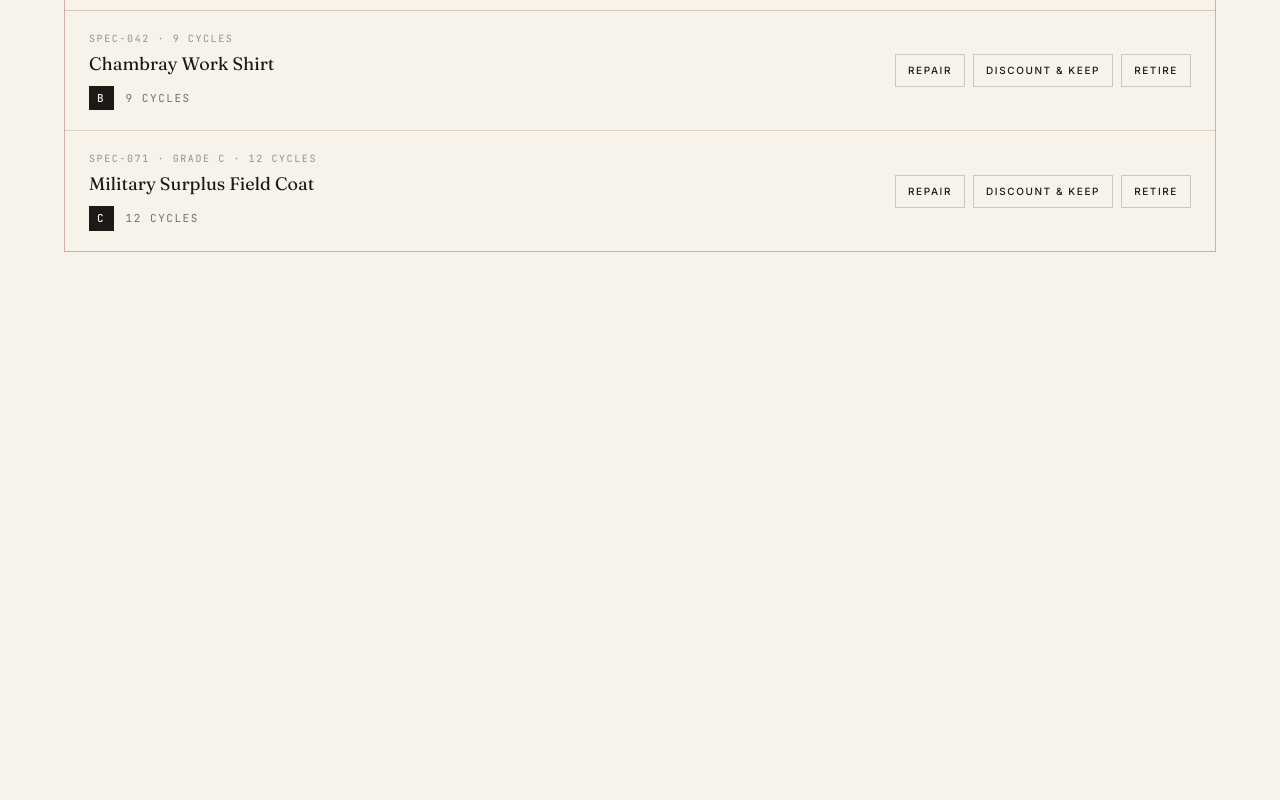
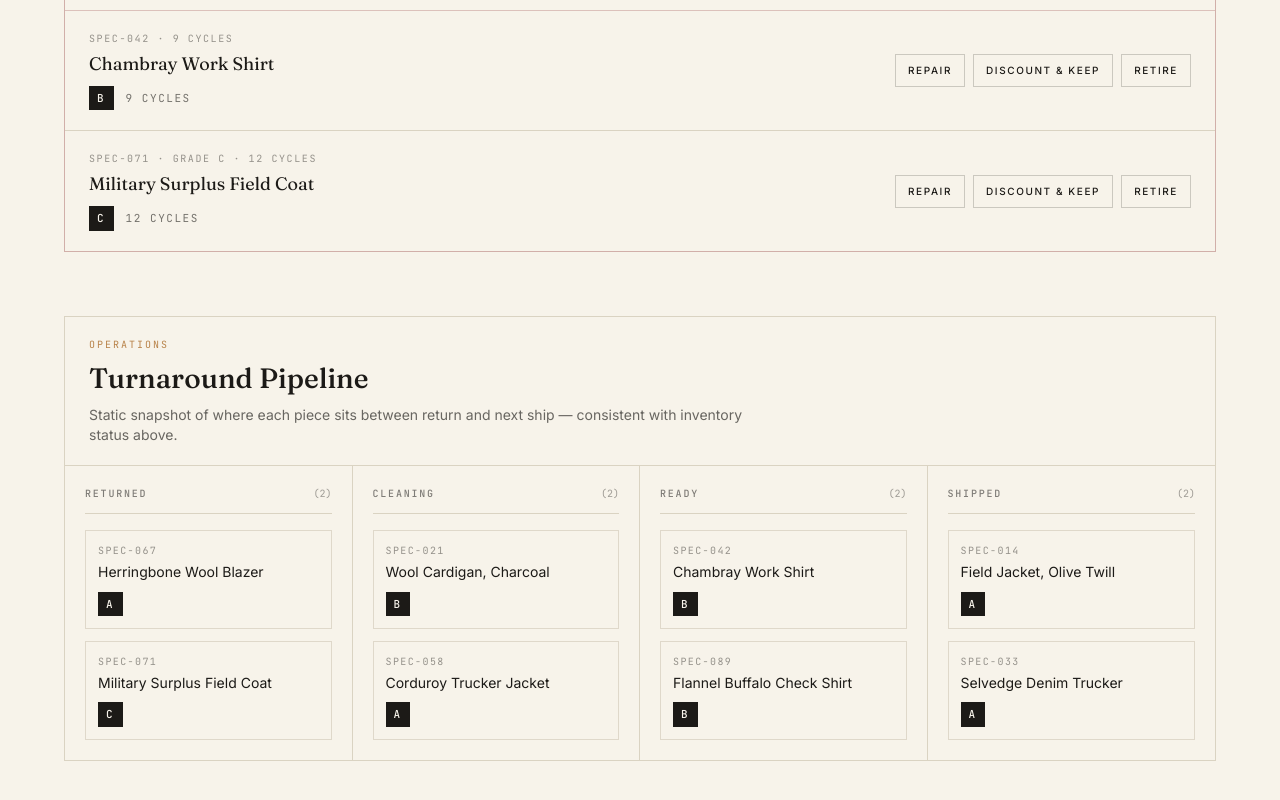
Before and after one commit to danielsernab90/vintage_wardrobe, a Next.js app: page /admin in a window 1280 px wide. Shown: the part 1088-1888 px from the top of the page. Before the commit the page ends 1420 px from the top, so only its background shows below. Built offline with nearby package versions, Linux system fonts and the light colour scheme.

Commit message:
Add Cleaning/Turnaround Pipeline to Admin Dashboard

```diff
--- a/src/components/InventoryDashboard.tsx
+++ b/src/components/InventoryDashboard.tsx
@@ -4,6 +4,7 @@ import { useMemo, useState } from "react";
 import Link from "next/link";
 import { ConditionGradeTag } from "@/components/ConditionGradeTag";
 import { DecisionQueue } from "@/components/DecisionQueue";
+import { TurnaroundPipeline } from "@/components/TurnaroundPipeline";
 import {
   getInventoryStats,
   inventory,
@@ -38,7 +39,9 @@ const gradeRank: Record<string, number> = {
 const statusRank: Record<InventoryStatus, number> = {
   "In Rotation": 1,
   Cleaning: 2,
-  Retired: 3,
+  Ready: 3,
+  Returned: 4,
+  Retired: 5,
 };
 
 function formatAverageMargin(value: number) {
@@ -117,6 +120,10 @@ function statusTone(status: InventoryStatus) {
       return "text-bottle";
     case "Cleaning":
       return "text-brass";
+    case "Ready":
+      return "text-ink/70";
+    case "Returned":
+      return "text-ink/55";
     case "Retired":
       return "text-ink/45";
   }
@@ -238,6 +245,7 @@ export function InventoryDashboard() {
         </div>
 
         <DecisionQueue />
+        <TurnaroundPipeline />
       </div>
     </section>
   );
--- /dev/null
+++ b/src/components/TurnaroundPipeline.tsx
@@ -0,0 +1,85 @@
+import Link from "next/link";
+import { ConditionGradeTag } from "@/components/ConditionGradeTag";
+import {
+  getPipelineBoard,
+  PIPELINE_STAGES,
+  type PipelineStage,
+} from "@/data/inventory";
+
+export function TurnaroundPipeline() {
+  const board = getPipelineBoard();
+
+  return (
+    <section className="mt-14 border border-parchment md:mt-16">
+      <div className="border-b border-parchment px-5 py-5 md:px-6">
+        <p className="font-mono text-[10px] uppercase tracking-[0.2em] text-brass">
+          Operations
+        </p>
+        <h2 className="mt-2 font-display text-2xl font-medium text-ink md:text-[1.75rem]">
+          Turnaround Pipeline
+        </h2>
+        <p className="mt-2 max-w-2xl font-sans text-sm text-ink/65">
+          Static snapshot of where each piece sits between return and next ship —
+          consistent with inventory status above.
+        </p>
+      </div>
+
+      <div className="grid grid-cols-1 md:grid-cols-2 lg:grid-cols-4">
+        {PIPELINE_STAGES.map((stage, index) => (
+          <PipelineColumn
+            key={stage}
+            stage={stage}
+            items={board[stage]}
+            showDivider={index < PIPELINE_STAGES.length - 1}
+          />
+        ))}
+      </div>
+    </section>
+  );
+}
+
+function PipelineColumn({
+  stage,
+  items,
+  showDivider,
+}: {
+  stage: PipelineStage;
+  items: ReturnType<typeof getPipelineBoard>[PipelineStage];
+  showDivider: boolean;
+}) {
+  return (
+    <div
+      className={`px-4 py-5 md:px-5 ${
+        showDivider ? "border-b border-parchment lg:border-b-0 lg:border-r" : ""
+      }`}
+    >
+      <div className="flex items-baseline justify-between gap-2 border-b border-parchment pb-3">
+        <h3 className="font-mono text-[10px] font-medium uppercase tracking-[0.18em] text-ink/55">
+          {stage}
+        </h3>
+        <span className="font-mono text-[10px] tabular-nums text-ink/40">
+          ({items.length})
+        </span>
+      </div>
+
+      <ul className="mt-4 space-y-3">
+        {items.map((item) => (
+          <li key={item.id} className="border border-parchment/80 bg-paper p-3">
+            <p className="font-mono text-[10px] uppercase tracking-[0.14em] text-ink/45">
+              {item.id}
+            </p>
+            <Link
+              href={`/item/${item.id}`}
+              className="mt-1 block font-sans text-sm leading-snug text-ink transition-opacity hover:opacity-70"
+            >
+              {item.name}
+            </Link>
+            <div className="mt-2">
+              <ConditionGradeTag grade={item.grade} />
+            </div>
+          </li>
+        ))}
+      </ul>
+    </div>
+  );
+}
--- a/src/data/inventory.ts
+++ b/src/data/inventory.ts
@@ -1,6 +1,13 @@
 import { garments, type Garment } from "./garments";
 
-export type InventoryStatus = "In Rotation" | "Cleaning" | "Retired";
+export type InventoryStatus =
+  | "In Rotation"
+  | "Cleaning"
+  | "Ready"
+  | "Returned"
+  | "Retired";
+
+export type PipelineStage = "Returned" | "Cleaning" | "Ready" | "Shipped";
 
 export type InventoryItem = Garment & {
   status: InventoryStatus;
@@ -8,16 +15,22 @@ export type InventoryItem = Garment & {
   margin: number;
 };
 
-/** Demo inventory overlay — status is mock-only, not on the garment catalog. */
+/**
+ * Status assignment is consistent with turnaround pipeline:
+ * Returned/Retired → Returned column
+ * Cleaning → Cleaning
+ * Ready → Ready
+ * In Rotation → Shipped
+ */
 const statusById: Record<string, InventoryStatus> = {
   "SPEC-014": "In Rotation",
   "SPEC-021": "Cleaning",
   "SPEC-033": "In Rotation",
-  "SPEC-042": "In Rotation",
+  "SPEC-042": "Ready",
   "SPEC-058": "Cleaning",
-  "SPEC-067": "In Rotation",
+  "SPEC-067": "Returned",
   "SPEC-071": "Retired",
-  "SPEC-089": "In Rotation",
+  "SPEC-089": "Ready",
 };
 
 /** Mock cost/cycle reflecting cleaning + wear/write-off risk. */
@@ -33,6 +46,27 @@ const costById: Record<string, number> = {
 };
 
 export const THIN_MARGIN_THRESHOLD = 10;
+
+export const PIPELINE_STAGES: PipelineStage[] = [
+  "Returned",
+  "Cleaning",
+  "Ready",
+  "Shipped",
+];
+
+export function statusToPipelineStage(status: InventoryStatus): PipelineStage {
+  switch (status) {
+    case "Returned":
+    case "Retired":
+      return "Returned";
+    case "Cleaning":
+      return "Cleaning";
+    case "Ready":
+      return "Ready";
+    case "In Rotation":
+      return "Shipped";
+  }
+}
 
 export const inventory: InventoryItem[] = garments.map((garment) => {
   const costPerCycle = costById[garment.id] ?? 0;
@@ -59,6 +93,18 @@ export function getInventoryStats(items: InventoryItem[] = inventory) {
   };
 }
 
+export function getPipelineBoard(items: InventoryItem[] = inventory) {
+  const columns = Object.fromEntries(
+    PIPELINE_STAGES.map((stage) => [stage, [] as InventoryItem[]]),
+  ) as Record<PipelineStage, InventoryItem[]>;
+
+  for (const item of items) {
+    columns[statusToPipelineStage(item.status)].push(item);
+  }
+
+  return columns;
+}
+
 export function isThinMargin(margin: number) {
   return margin < THIN_MARGIN_THRESHOLD;
 }
```
Also changed, not shown: screenshots/16-turnaround-pipeline.png (added).
